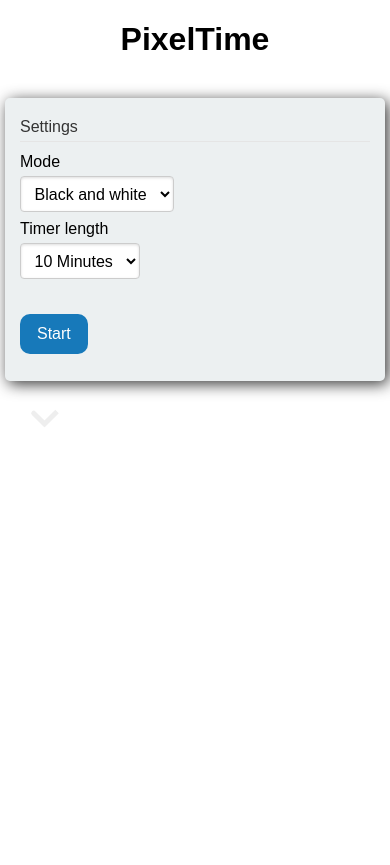
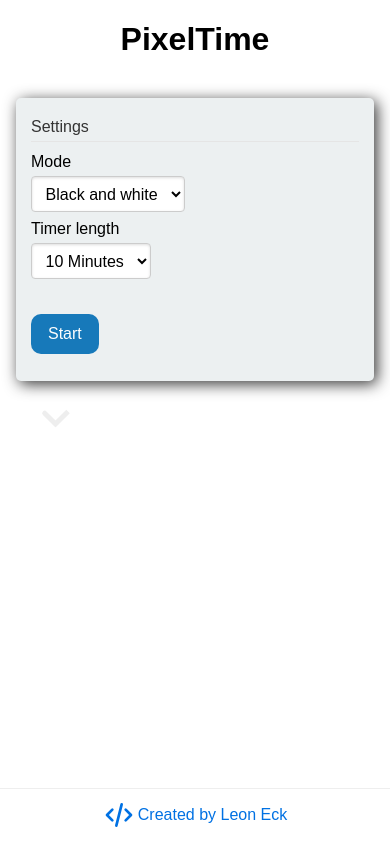
Before and after one commit to LeonEck/PixelTime, an Angular app: page / in a window 390 px wide. After the commit the page ends 844 px from the top, so only its background shows below. Built offline with nearby package versions, Linux system fonts and the light colour scheme.

Commit message:
feat: optimize mobile layout and add footer

```diff
--- a/src/app/app.component.html
+++ b/src/app/app.component.html
@@ -1,3 +1,4 @@
+<main class="container" *ngIf="!showBoard">
   <h1 class="center" *ngIf="!showBoard">PixelTime</h1>
 
   <div class="settings" *ngIf="!showBoard">
@@ -13,7 +14,9 @@
             (change)="updateMode($event)"
             name="modeSelection"
           >
-          <option *ngFor="let mode of modes" [value]="mode">{{ mode }}</option>
+            <option *ngFor="let mode of modes" [value]="mode">
+              {{ mode }}
+            </option>
           </select>
         </div>
 
@@ -102,9 +105,39 @@
       </fieldset>
     </form>
   </div>
+</main>
 
 <app-board
   *ngIf="showBoard"
   [nextBlockToClear]="nextBlockToClear"
   (click)="clickOnBoard($event)"
 ></app-board>
+
+<footer *ngIf="!showBoard">
+  <div class="footer-container">
+    <div class="footer-profiles">
+      <a
+        href="https://leoneck.de"
+        target="_blank"
+        rel="noopener"
+        class="footer-homepage-link"
+      >
+        <svg
+          class="no-svg-styling"
+          viewBox="0 0 24 24"
+          stroke-width="2"
+          fill="none"
+          stroke-linecap="round"
+          stroke-linejoin="round"
+        >
+          <title>leoneck.de</title>
+          <path stroke="none" d="M0 0h24v24H0z" fill="none" />
+          <polyline points="7 8 3 12 7 16" />
+          <polyline points="17 8 21 12 17 16" />
+          <line x1="14" y1="4" x2="10" y2="20" />
+        </svg>
+        <div>Created by Leon Eck</div>
+      </a>
+    </div>
+  </div>
+</footer>
--- a/src/app/app.component.scss
+++ b/src/app/app.component.scss
@@ -1,7 +1,6 @@
 @mixin settingsBlock {
   position: relative;
   margin: 0 auto;
-  width: 350px;
   padding: 15px;
 }
 
@@ -77,3 +76,46 @@ button {
     background-color: #14679e;
   }
 }
+
+a {
+  color: var(--highlight-color);
+}
+
+footer {
+  height: 55px;
+  position: absolute;
+  bottom: 0;
+  width: 100%;
+  border-top: 1px solid var(--border-color);
+}
+
+footer .footer-container {
+  margin: 0 auto;
+  max-width: 50rem;
+  padding-right: 1rem;
+  padding-left: 1rem;
+  line-height: 1;
+}
+
+footer .footer-profiles {
+  display: flex;
+  flex-direction: row;
+  place-content: center center;
+  align-items: center;
+  padding-top: 10px;
+  padding-bottom: 10px;
+}
+
+footer .footer-homepage-link {
+  text-decoration: none;
+  display: flex;
+  gap: 3px;
+  align-items: center;
+}
+
+footer .footer-homepage-link svg {
+  transition: 0.3s;
+  height: 32px;
+  width: 32px;
+  stroke: var(--highlight-color);
+}
--- a/src/styles.scss
+++ b/src/styles.scss
@@ -1,14 +1,51 @@
 @import url('https://unpkg.com/purecss@2.0.6/build/pure-min.css');
+
+:root {
+  --border-color: #eee;
+  --highlight-color: #0071e3;
+}
 
 html,
 body {
-  height: 100%;
+  min-height: 100vh;
   margin: 0;
   padding: 0;
   -ms-overflow-style: none; // IE 10+
   scrollbar-width: none; // Firefox
 }
 
+@supports (min-height: 100dvh) {
+  html,
+  body {
+    min-height: 100dvh;
+  }
+}
+
+app-root {
+  display: block;
+  position: relative;
+  min-height: 100vh;
+}
+
+@supports (min-height: 100dvh) {
+  app-root {
+    min-height: 100dvh;
+  }
+}
+
 body::-webkit-scrollbar {
   display: none; // Safari and Chrome
 }
+
+h1 {
+  margin-top: 0;
+  padding-top: 0.67em;
+}
+
+.container {
+  margin: 0 auto;
+  max-width: 50rem;
+  padding-right: 1rem;
+  padding-left: 1rem;
+  padding-bottom: calc(2rem + 55px); /* Footer */
+}
```
Lines whose indentation alone changed are shown as unchanged.
